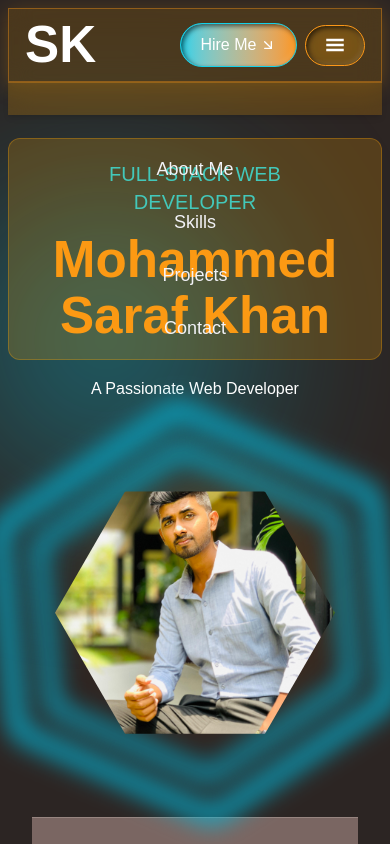
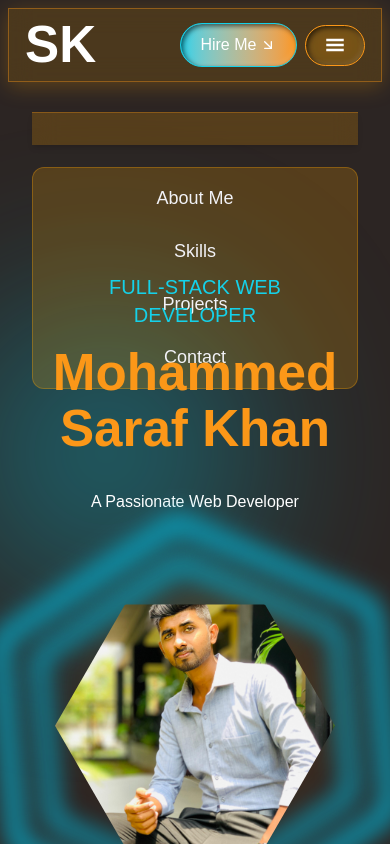
Before and after one commit to sarafKhan011/SK-Portfolio, a React (Vite) app: page / in a window 390 px wide. Both pictures are taken after a click on the button "Toggle navigation menu". Shown: the top 844 px of the page. Built offline with nearby package versions, Linux system fonts and the light colour scheme.

Commit message:
Updated: nevbar overlap when phone screen

```diff
--- a/src/components/nevbar/NavbarMain.jsx
+++ b/src/components/nevbar/NavbarMain.jsx
@@ -21,8 +21,8 @@ const NavbarMain = () => {
   }, []);
 
   return (
-    <nav className=' p-2 w-full  fixed top-0 left-0 z-50'>
-      {/* Navbar Top Bar */}
+    <>
+      <nav className='fixed top-0 left-0 w-full z-50 p-2'>
         <div className='flex items-center justify-between
           px-4 py-2 max-w-[1200px] mx-auto
           bg-[rgba(255,165,0,0.15)] backdrop-blur-md
@@ -51,16 +51,17 @@ const NavbarMain = () => {
             )}
           </div>
         </div>
+      </nav>
 
       {/* Mobile Dropdown Menu */}
       {isMobile && menuOpen && (
-        <div className='w-full bg-[rgba(255,165,0,0.2)] backdrop-blur-md border-t border-orange/30 shadow-md'>
+        <div className='mt-[80px] w-full bg-[rgba(255,165,0,0.2)] backdrop-blur-md border-t border-orange/30 shadow-md z-40'>
           <div className='max-w-[1200px] mx-auto px-4 py-4'>
             <NavbarLinks />
           </div>
         </div>
       )}
-    </nav>
+    </>
   );
 };
 
```
Lines whose indentation alone changed are shown as unchanged.
